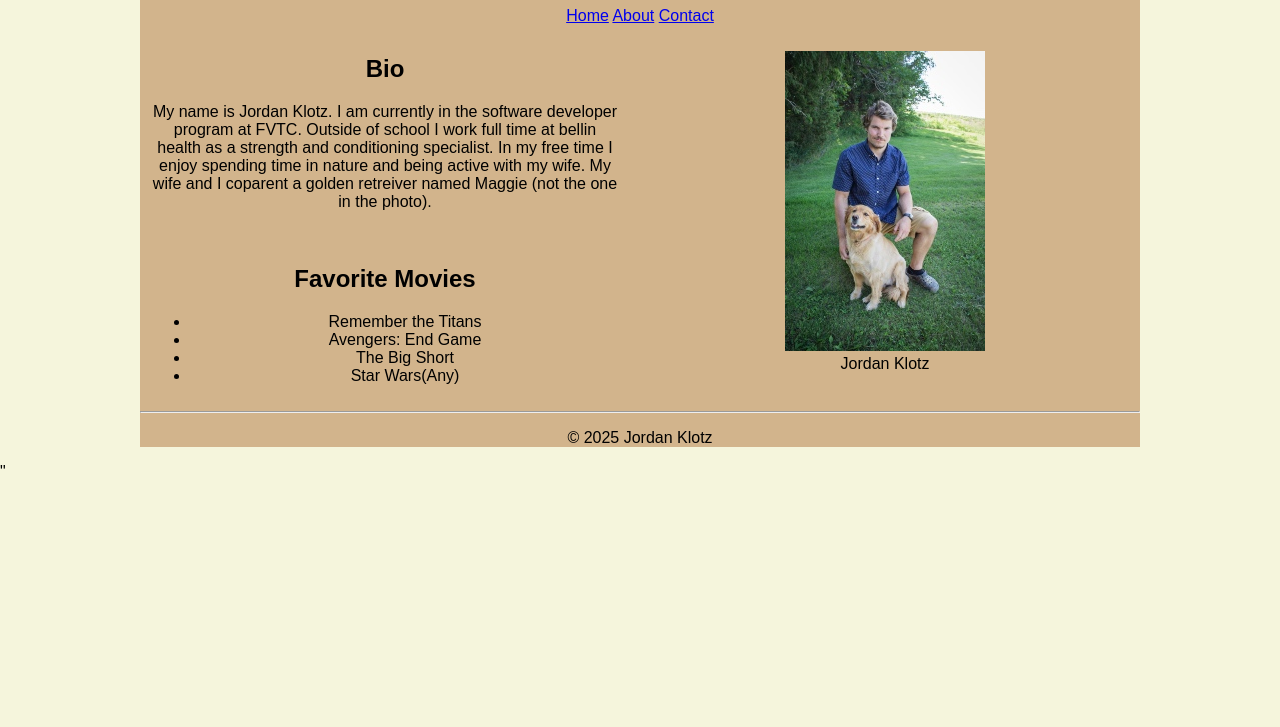
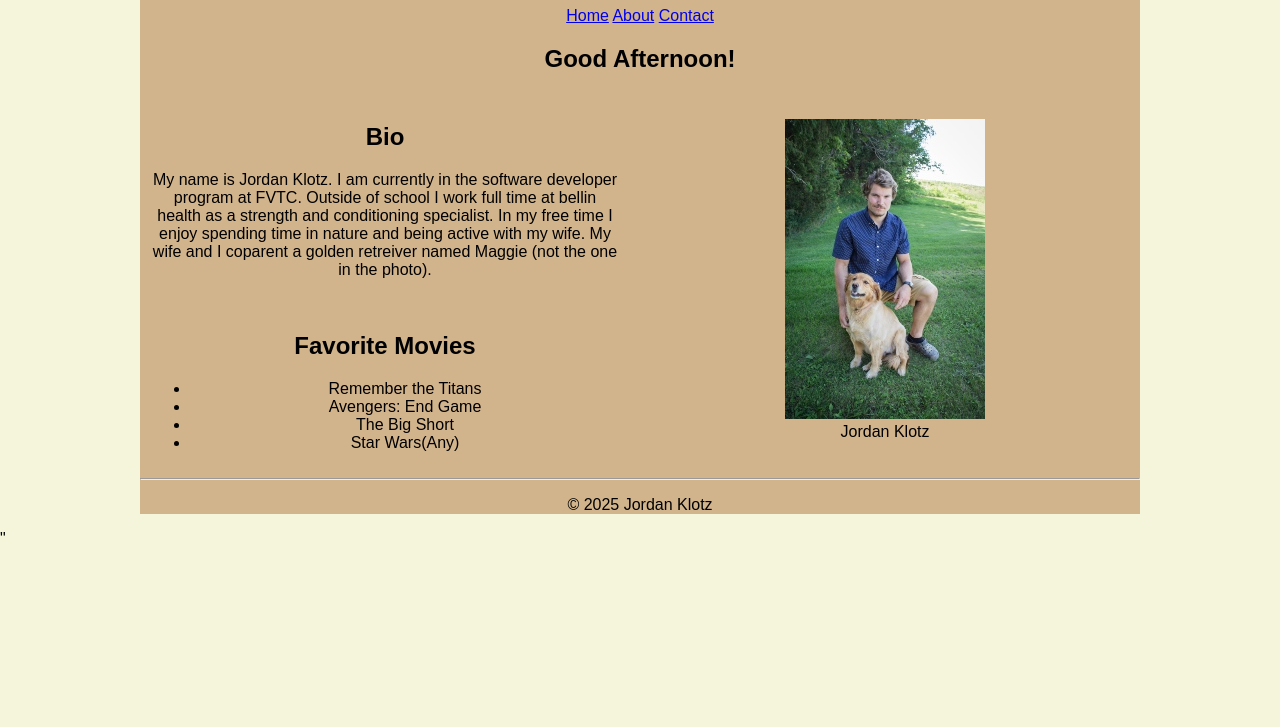
Before and after one commit to JTKlotz/JTKlotz.github.io, a plain HTML site: page index.html in a window 1280 px wide. Shown: the part 73-800 px from the top of the page. Drawn offline with Linux system fonts and the light colour scheme.

Commit message:
Added welcome div

```diff
--- a/index.html
+++ b/index.html
@@ -17,7 +17,9 @@
                 <a href="#">Contact</a>
             </nav>
         </header>
+        <div id="welcome">
 
+        </div>
         <section class = "left">
             <h2>Bio</h2>
             <p>My name is Jordan Klotz. I am currently in the software developer program at FVTC. Outside of school I work full time at bellin health as a strength and conditioning specialist. In my free time I enjoy spending time in nature and being active with my wife. My wife and I coparent a golden retreiver named Maggie (not the one in the photo). </p>
--- a/site.js
+++ b/site.js
@@ -1,2 +1,23 @@
 
-console.log("JavaScript is linked properly!");
+//console.log("JavaScript is linked properly!");
+
+//variable storing the welcome div
+const welcome = document.querySelector('#welcome')
+//variable to create an h2 element
+const heading2 = document.createElement('h2')
+//append the h2 element to the welcome div
+welcome.append(heading2)
+
+//variable storing the current hour of the day
+const hours = new Date().getHours();
+
+//boolean variables to determine time of day
+const isMorning = hours >= 4 && hours < 12 // is it morning?
+const isAfternoon = hours >= 12 && hours < 17 // is it afternoon?
+const isEvening = hours >= 17 || hours < 4 // is it evening?
+
+
+//conditional to set the text content of the h2 element based on time of day
+if (isMorning) { heading2.textContent = 'Good Morning!' }
+else if (isAfternoon) { heading2.textContent = 'Good Afternoon!' }
+else if (isEvening) { heading2.textContent = 'Good Evening!'}
--- a/styles.css
+++ b/styles.css
@@ -30,7 +30,7 @@ section {
     padding-right: 20px;
 }
 /*Layout Styles*/
-#top {
+#top, #welcome {
     position: relative;
     width: 100%;
     height: 100%;
```
